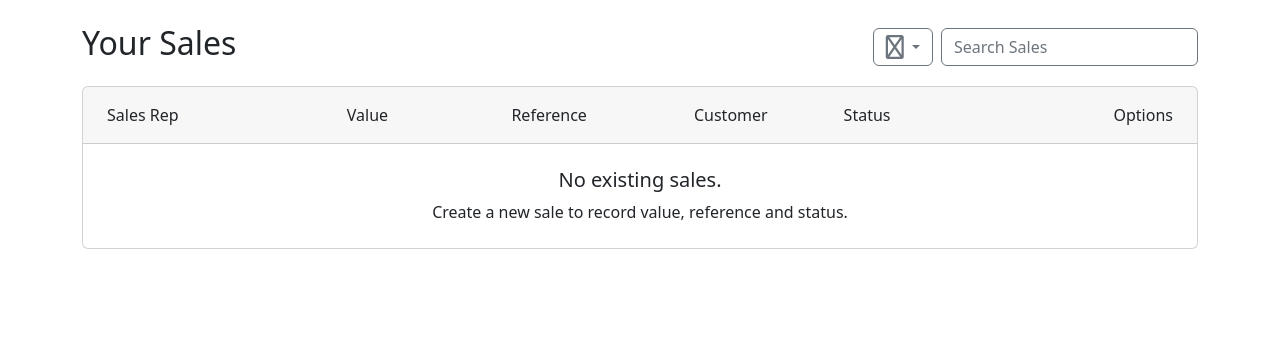
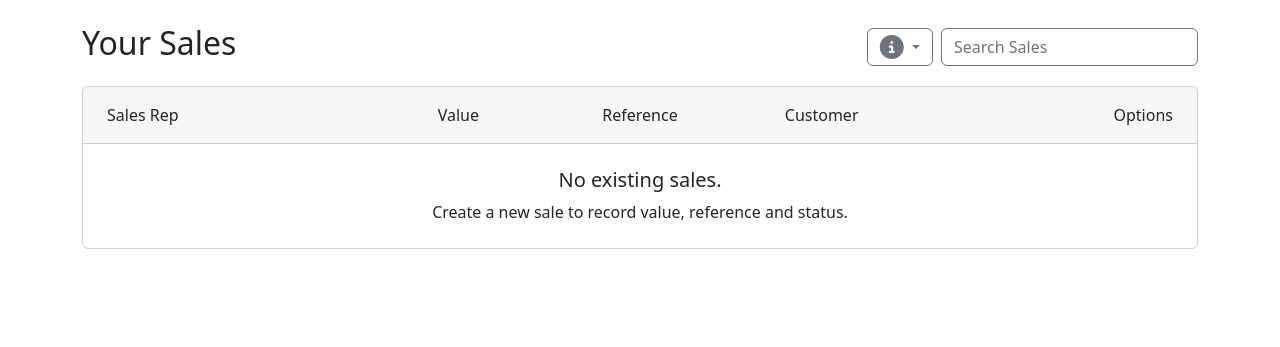
Before and after one commit to SeanConroy01/salesconnect, a Flask app: page /sale in a window 1280 px wide. Shown: the part 73-420 px from the top of the page. Run offline with Flask 2, Linux system fonts and the light colour scheme; the visitor is signed in with stand-in values (Sample User, id 1); data comes from the database, SQL or seed files in the repository; data that the repository does not hold is empty; some libraries are stand-ins or nearby versions.

Commit message:
Fix minor issues

```diff
--- a/src/routes/auth.py
+++ b/src/routes/auth.py
@@ -18,14 +18,14 @@ def new_user():
   # Create form
   form = RegisterForm()
   if form.validate_on_submit():
-    if User.query.filter_by(email=form.email.data).first():
+    if User.query.filter_by(email=form.email.data.lower()).first():
       # Verify email adress is not already associated with another account
       flash("The email address provided is already associated with another account, Please login or try a different email address.", "danger")
       return redirect(url_for('auth.new_user'))
     else:
       # Hash password and save user
       hash_and_salted_password = generate_password_hash(form.password.data, method='pbkdf2:sha256', salt_length=8)
-      new_user = User(name=form.name.data, email=form.email.data, role=form.role.data, password=hash_and_salted_password)
+      new_user = User(name=form.name.data, email=form.email.data.lower(), role=form.role.data, password=hash_and_salted_password)
       db.session.add(new_user)
       db.session.commit()
       return redirect(url_for("auth.admin_panel"))
--- a/src/routes/contact.py
+++ b/src/routes/contact.py
@@ -18,7 +18,7 @@ def new_contact(customer_id):
     new_customer = Contact(
       name=form.name.data,
       role=form.role.data,
-      email=form.email.data,
+      email=form.email.data.lower(),
       phone=form.phone.data,
       parent_customer=Customer.query.get(customer_id)
     )
@@ -51,7 +51,7 @@ def edit_contact(contact_id):
   if edit_form.validate_on_submit():
     contact.name = edit_form.name.data
     contact.role = edit_form.role.data
-    contact.email = edit_form.email.data
+    contact.email = edit_form.email.data.lower()
     contact.phone = edit_form.phone.data
     db.session.commit()
     # Log message to user
--- a/src/templates/login.html
+++ b/src/templates/login.html
@@ -64,7 +64,7 @@
         <button type="button" class="btn-close" data-bs-dismiss="modal" aria-label="Close"></button>
       </div>
       <div class="modal-body">
-        <p>Please contact your system administrator and they will help you recover yur account.</p>
+        <p>Please contact your system administrator and they will help you recover your account.</p>
       </div>
       <div class="modal-footer">
         <button type="button" class="btn btn-primary" data-bs-dismiss="modal">Close</button>
--- a/src/templates/sales.html
+++ b/src/templates/sales.html
@@ -10,7 +10,7 @@
     {% endif %}
     <div class="dropdown text-end ms-auto my-auto ms-3">
       <a href="#" class="d-block text-decoration-none dropdown-toggle btn btn-outline-secondary" data-bs-toggle="dropdown" aria-expanded="false">
-        <i class="fa-regular fa-circle-info fa-xl"></i>
+        <i class="fa-solid fa-circle-info fa-xl"></i>
       </a>
       <ul class="dropdown-menu text-small">
         <li><span class="dropdown-item-text">To create a new sales, go to the customers page and select a customer. Then scroll to the buttom of the page and in the sales section there will be a "create sale" option on the right side.</span></li>
@@ -32,7 +32,7 @@
           <div class="m-2">
             <div class="">
               <div class="row">
-                <div class="col-2 my-auto">
+                <div class="col-3 my-auto">
                   <p class="card-text">Sales Rep</p>
                 </div>
                 <div class="col-2 my-auto text-center">
@@ -43,9 +43,6 @@
                 </div>
                 <div class="col-2 my-auto text-center">
                   <p class="text-bold mb-0">Customer</p>
-                </div>
-                <div class="col-1 my-auto text-center">
-                  <p class="card-text">Status</p>
                 </div>
                 <div class="col-3 text-end">
                   <p class="card-text">Options</p>
@@ -61,7 +58,7 @@
             <div class="m-2 searchable">
               <div class="pb-2 px-3 pt-1 border-bottom ">
                 <div class="row">
-                  <div class="col-2 my-auto">
+                  <div class="col-3 my-auto">
                     <p class="card-text">{{sale.rep.name}}</p>
                   </div>
                   <div class="col-2 my-auto text-center">
@@ -72,9 +69,6 @@
                   </div>
                   <div class="col-2 my-auto text-center">
                     <p class="text-bold mb-0">{{sale.parent_customer.name}}</p>
-                  </div>
-                  <div class="col-1 my-auto text-center">
-                    <p class="card-text">{{sale.status}}</p>
                   </div>
                   <div class="col-3 text-end">
                     <a class="btn btn-outline-secondary ms-auto" href="{{ url_for('sale.edit_sale', sale_id=sale.id) }}"><i class="fa-solid fa-pen"></i></a>
```
